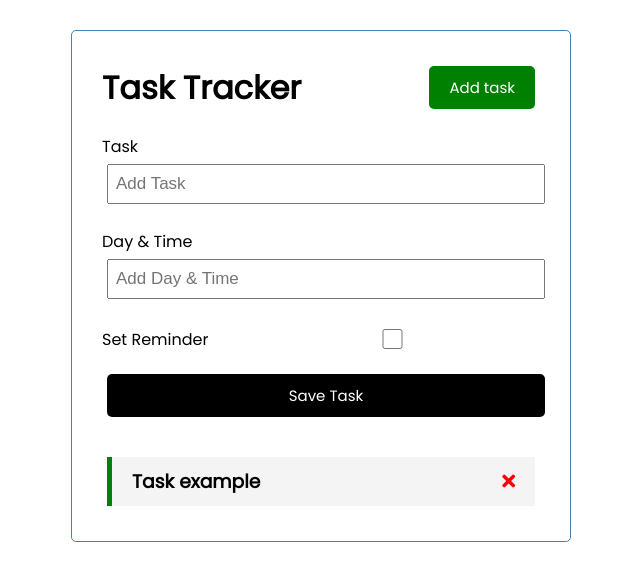
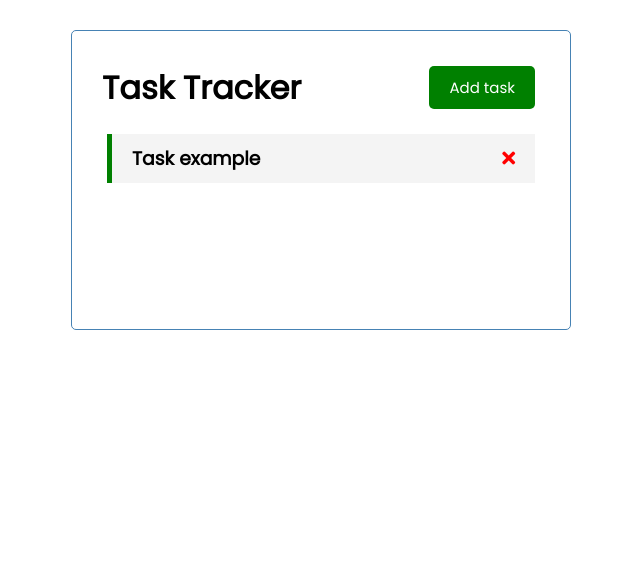
Before and after one commit to IssamLynx/TaskTracker, a Vue app: page / in a window 1280 px wide. Shown: the top 580 px of the page, without its empty margins (319-959 px from the left). Built offline with nearby package versions, Linux system fonts and the light colour scheme.

Commit message:
Toggle add task form when addTask button is clicked

```diff
--- a/src/App.vue
+++ b/src/App.vue
@@ -1,7 +1,9 @@
 <template>
 <div class="container">
-<Header title="Task Tracker"/>
-<AddTask @add-task="addTask"/>
+<Header @toggle-add-task="toggleAddTask" title="Task Tracker"/>
+<div v-show="showAddTask">
+  <AddTask @add-task="addTask"/>
+</div>
 <Tasks @toggle-reminder="toggleReminder" @delete-task="deleteTask" :tasks="tasks" />
 </div>
 </template>
@@ -19,6 +21,9 @@
     AddTask
   },
   methods:{
+    toggleAddTask(){
+      this.showAddTask = !this.showAddTask
+    },
     addTask(task){
       this.tasks = [...this.tasks,task]
     },
@@ -34,6 +39,7 @@
     data(){
       return {
         tasks:[],
+        showAddTask:false,
       }
     },
     created() {
--- a/src/components/Button.vue
+++ b/src/components/Button.vue
@@ -1,5 +1,5 @@
 <template>
-<button :style="{background:color}" class="btn">{{ text }}</button>
+<button @click="$emit('toggle-add-task')" :style="{background:color}" class="btn">{{ text }}</button>
 
 </template>
 
--- a/src/components/Header.vue
+++ b/src/components/Header.vue
@@ -1,7 +1,7 @@
 <template>
     <header>
     <h1>{{title}}</h1>
-    <Button text="Add task" color="green" />
+    <Button @toggle-add-task="$emit('toggle-add-task')" text="Add task" color="green" />
 
 </header>
 </template>
```
